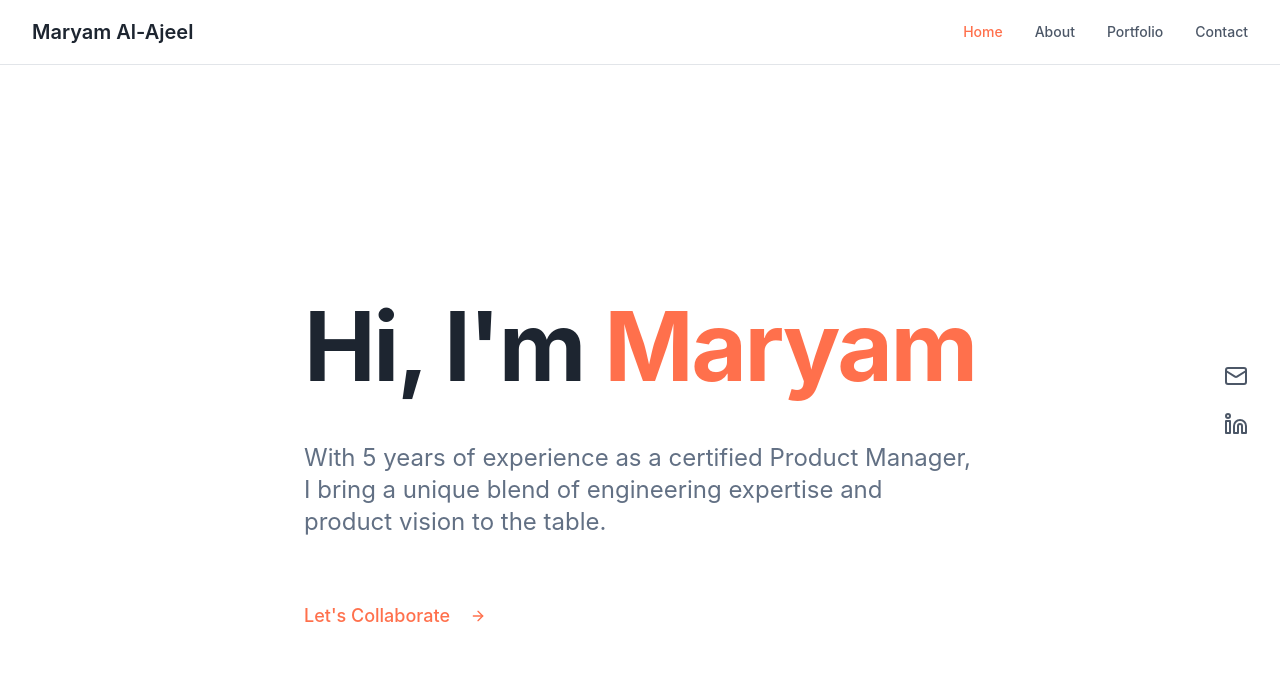
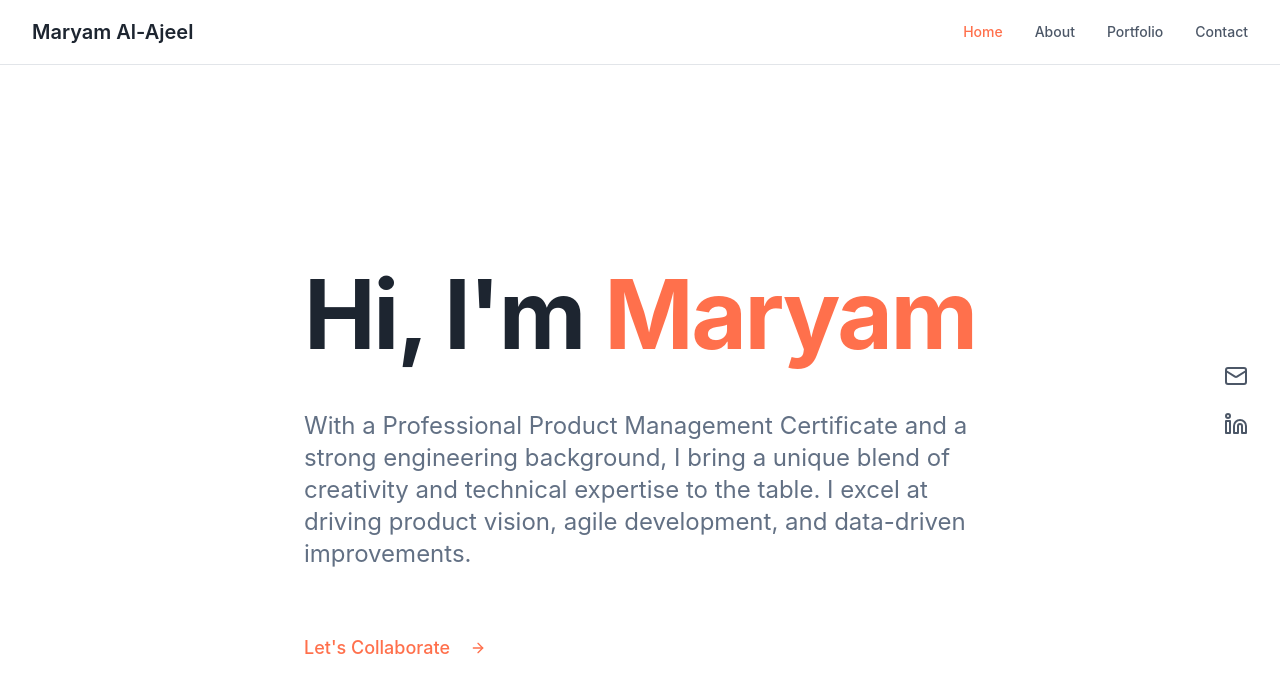
Before and after one commit to malajeel/majeel-portfolio, a React (Vite) app: page / in a window 1280 px wide. Shown: the top 692 px of the page. Built offline with nearby package versions, Linux system fonts and the light colour scheme.

Commit message:
Update About page description
Update the professional summary on the About page to reflect the new description.

```diff
--- a/src/pages/Home.tsx
+++ b/src/pages/Home.tsx
@@ -37,8 +37,9 @@ const Home = () => {
         {/* Professional Summary */}
         <div className="mb-16 max-w-2xl">
           <p className="text-xl md:text-2xl leading-relaxed text-muted-foreground text-left">
-            With 5 years of experience as a certified Product Manager, I bring a
-            unique blend of engineering expertise and product vision to the table.
+            With a Professional Product Management Certificate and a strong engineering background,
+            I bring a unique blend of creativity and technical expertise to the table.
+            I excel at driving product vision, agile development, and data-driven improvements.
           </p>
         </div>
 
```
